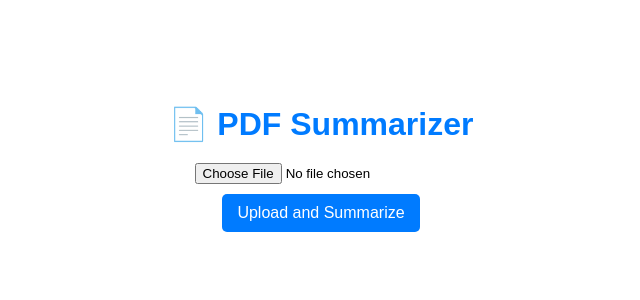
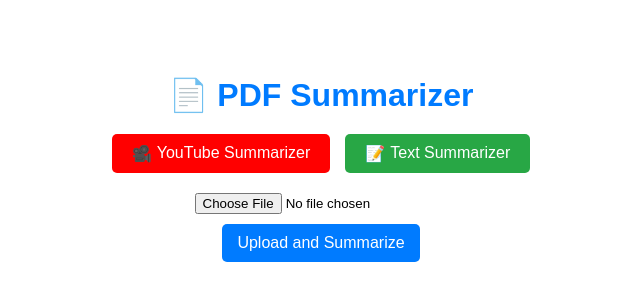
Before and after one commit to pruthwik-gowda/AI-PDF-Summarizer, a React (Vite) app in the folder frontend/: page / in a window 1280 px wide. Shown: the part 260-560 px from the top of the page, without its empty margins (319-959 px from the left). Built offline with nearby package versions, Linux system fonts and the light colour scheme.

Commit message:
added text and youtube summarizer

```diff
--- a/frontend/src/Pages/Home/Home.jsx
+++ b/frontend/src/Pages/Home/Home.jsx
@@ -1,8 +1,10 @@
 import React, { useState } from "react";
 import axios from "axios";
-import ReactMarkdown from "react-markdown"; // Import ReactMarkdown
+import ReactMarkdown from "react-markdown";
+import { useNavigate } from "react-router-dom"; // Import useNavigate
 
 function Home() {
+  const navigate = useNavigate(); // Initialize useNavigate
   const [pdf, setPdf] = useState(null);
   const [summary, setSummary] = useState(null);
   const [loading, setLoading] = useState(false);
@@ -40,6 +42,44 @@
     <div style={{ display: "flex", flexDirection: "column", alignItems: "center", minHeight: "100vh", justifyContent: "center", textAlign: "center", fontFamily: "Arial, sans-serif", padding: "20px" }}>
       <h1 style={{ color: "#007BFF", marginBottom: "20px" }}>📄 PDF Summarizer</h1>
 
+      {/* Navigation Buttons */}
+      <div style={{ display: "flex", gap: "15px", marginBottom: "20px" }}>
+        <button
+          onClick={() => navigate('/youtube')}
+          style={{
+            padding: "10px 20px",
+            cursor: "pointer",
+            borderRadius: "5px",
+            border: "none",
+            background: "#FF0000", // YouTube red
+            color: "white",
+            fontSize: "16px",
+            display: "flex",
+            alignItems: "center",
+            gap: "5px"
+          }}
+        >
+          <span>🎥</span> YouTube Summarizer
+        </button>
+        <button
+          onClick={() => navigate('/text-summarise')}
+          style={{
+            padding: "10px 20px",
+            cursor: "pointer",
+            borderRadius: "5px",
+            border: "none",
+            background: "#28a745", // Green color
+            color: "white",
+            fontSize: "16px",
+            display: "flex",
+            alignItems: "center",
+            gap: "5px"
+          }}
+        >
+          <span>📝</span> Text Summarizer
+        </button>
+      </div>
+
       <div style={{ display: "flex", flexDirection: "column", alignItems: "center", gap: "10px", marginBottom: "20px" }}>
         <input type="file" accept=".pdf" onChange={handleFileChange} />
         <button onClick={handleUpload} style={{ padding: "10px 15px", cursor: "pointer", borderRadius: "5px", border: "none", background: "#007BFF", color: "white", fontSize: "16px" }}>Upload and Summarize</button>
@@ -55,7 +95,7 @@
       {summary && !loading && (
         <div style={{ background: "#f9f9f9", padding: "20px", borderRadius: "8px", maxWidth: "600px", textAlign: "left" }}>
           <h2 style={{ color: "#007BFF", textAlign: "center" }}>🔍 Summary:</h2>
-          <ReactMarkdown>{summary}</ReactMarkdown> {/* Render Markdown properly */}
+          <ReactMarkdown>{summary}</ReactMarkdown>
         </div>
       )}
 
```
